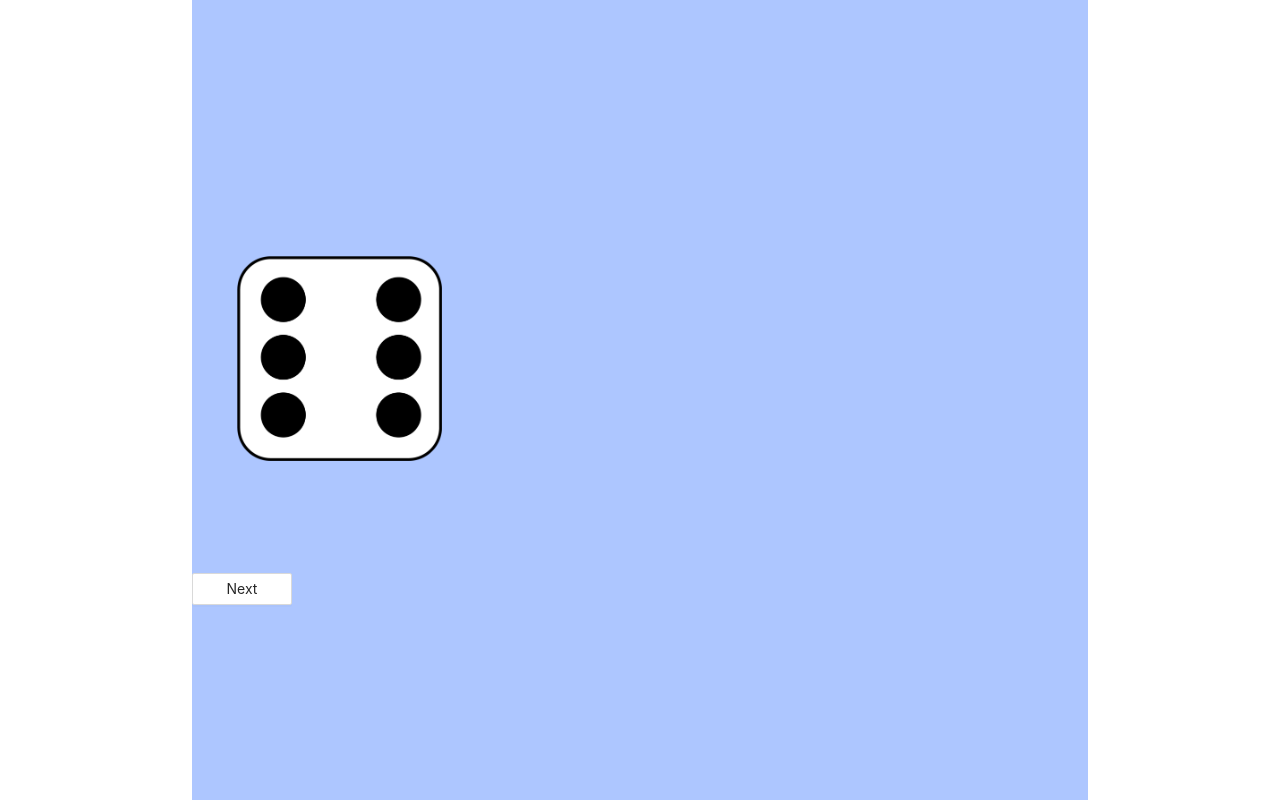
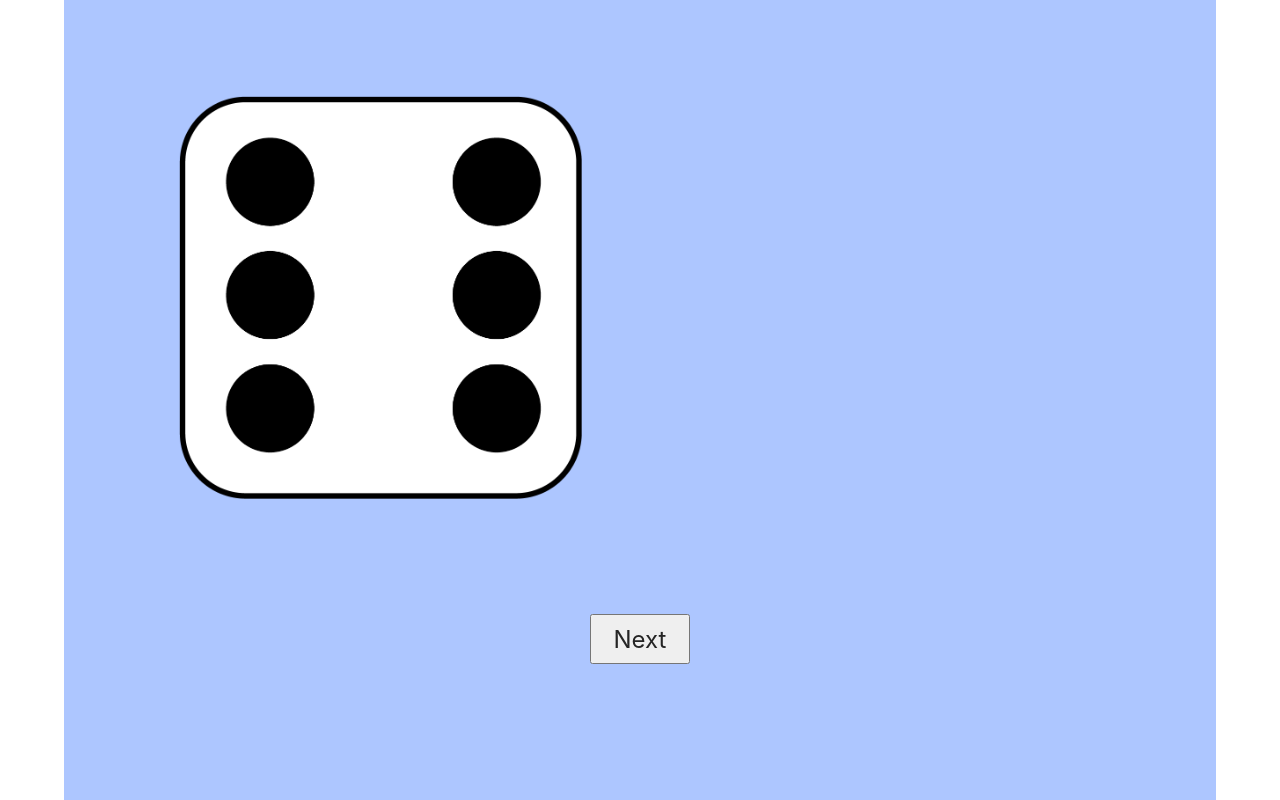
Before and after one commit to roskeys/PsychologyResearchProject, a React (Create React App) app in the folder client/: page / in a window 1280 px wide. Built offline with nearby package versions, Linux system fonts and the light colour scheme.

Commit message:
Added firebase host and corrected some css

```diff
--- a/client/src/App.css
+++ b/client/src/App.css
@@ -3,18 +3,17 @@
   margin: 0;
 }
 html, body, #fullheight{
-  min-height: 100%!important;
   height: 100%;
   background-color: #d6e4ff;
 }
 
 .outer-background {
-  min-height: 800px;
-  padding-top: 20%;
+  padding-top: 12vh;
+  height: 100vh;
+  width: 90vw;
+  min-width: 300px;
   margin: 0 auto;
   background-color: #adc6ff;
-  width: 70%;
-  max-width: 1000px;
 }
 
 h1 {
@@ -23,24 +22,35 @@ h1 {
 }
 
 h2 {
+  font-size: 36px;
+  text-align: center;
+}
+
+h3 {
   font-size: 24px;
   text-align: center;
 }
 
+h4 {
+  font-size: 16px;
+  text-align: center;
+}
+
 p {
-  padding: 100px;
+  padding: 3vw 10vw;
   font-size: 18px;
 }
 
 .form {
   text-align: center;
+  vertical-align: center;
   display: block;
-  font-size: 18px;
+  font-size: 12px;
 }
 
 .age{
   text-align: center;
-  margin: 60px auto;
+  margin: 10px auto;
 }
 
 .age-button, .gender-button{
@@ -57,8 +67,13 @@ p {
   height: 50px;
   width: 100px;
   font-size: 24px;
-  margin: 0 auto;
+  margin: 0 auto!important;
   text-align: center;
   vertical-align: center;
   display: block;
 }
+
+.cup {
+  width: 50%;
+  height: 50%;
+}
--- a/client/src/pages/cup.js
+++ b/client/src/pages/cup.js
@@ -62,10 +62,14 @@ class Cup extends React.Component {
 
     render() {
         return (
-            <span ref={this.myRef} onMouseDown={this.onMouseDown}
-                  style={{position: 'absolute', left: this.state.pos.x + 'px', top: this.state.pos.y + 'px'}}>
-                <img src={cup} alt="https://www.clipartmax.com/png/small/27-275541_upside-down-plastic-cup.png"/>
+            <div>
+                <h3>Please drag the cup to shake and release the cup to proceed to next page</h3>
+                <span ref={this.myRef} onMouseDown={this.onMouseDown}
+                      style={{position: 'absolute', left: this.state.pos.x + 'px', top: this.state.pos.y + 'px'}}>
+                <img src={cup} className="cup"
+                     alt="https://www.clipartmax.com/png/small/27-275541_upside-down-plastic-cup.png"/>
             </span>
+            </div>
         )
     }
 }
--- a/client/src/pages/experiment.js
+++ b/client/src/pages/experiment.js
@@ -1,6 +1,4 @@
 import React from 'react';
-import 'antd/dist/antd.css';
-import {Image} from 'antd';
 import {Button} from 'antd';
 import "../App.css";
 
@@ -9,48 +7,41 @@ function Exp(props) {
     let right = !props.left ? "1" : "0";
     return (
         <div className="outer-background">
+            <div>
                 <img
                     src={props.path}
                     style={{
-                    width: "40%",
-                    height: "40%",
-                    minWidth: "50px",
-                    minHeight: "50px",
-                    maxWidth: "250px",
-                    maxHeight: "250px",
+                        width: "45%",
+                        height: "45%",
                         opacity: left,
-                    paddingLeft: "5%",
+                        paddingLeft: "10%",
                         float: "left"
                     }}
                     alt={props.path}
                 />
-            <br/>
                 <img
                     width={200}
                     height={200}
                     src={props.path}
                     style={{
-                    width: "40%",
-                    height: "40%",
-                    minWidth: "50px",
-                    minHeight: "50px",
-                    maxWidth: "250px",
-                    maxHeight: "250px",
+                        width: "45%",
+                        height: "45%",
                         opacity: right,
-                    paddingRight: "5%",
+                        paddingRight: "10%",
                         float: "right"
                     }}
                 />
+            </div>
             <div style={{
                 display: "block",
                 clear: "both",
                 paddingTop: "10%"
             }}/>
-            <Button
+            <button
                 className="submit-button"
                 onClick={props.nextStage}>
                 Next
-            </Button>
+            </button>
         </div>
     );
 }
--- a/client/src/pages/welcome.js
+++ b/client/src/pages/welcome.js
@@ -27,10 +27,10 @@ const Welcome = ({afterSubmit}) => {
                 <Form
                     form={form}
                     className="form">
-                    <h2>Fill in age and gender to proceed</h2>
+                    <h3>Fill in age and gender to proceed</h3>
                     <Form.Item
                         className="form item">
-                        <h3>Gender</h3>
+                        <h4>Gender</h4>
                         <Radio.Group>
                             <Radio.Button
                                 value="M"
@@ -51,7 +51,7 @@ const Welcome = ({afterSubmit}) => {
                         </Radio.Group>
                     </Form.Item>
                     <Form.Item>
-                        <h3>Age</h3>
+                        <h4>Age</h4>
                         <InputNumber
                             min={0} max={100} defaultValue={21}
                             onClick={(e) => {
```
Also changed, not shown: client/firebase.json (added), 2 other files (tests, documents, lock files or other folders). Lines whose indentation alone changed are shown as unchanged.
